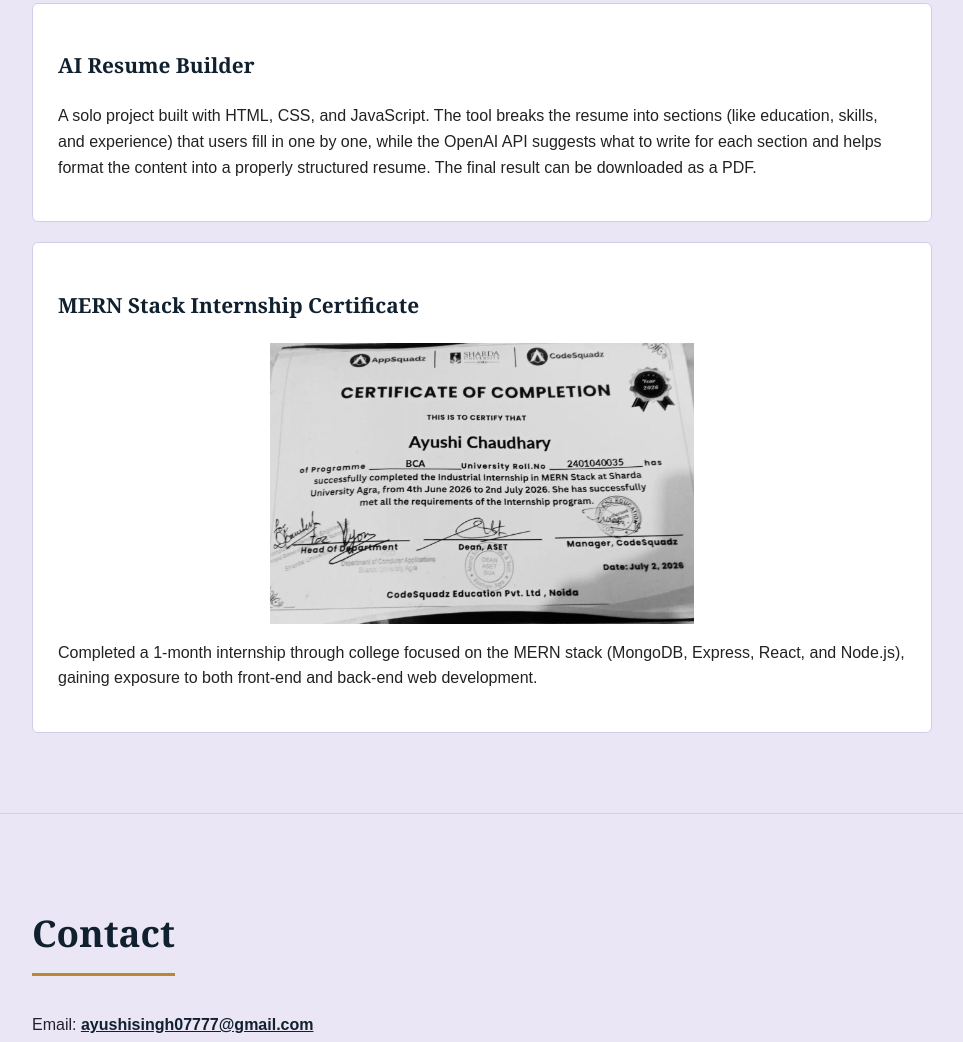
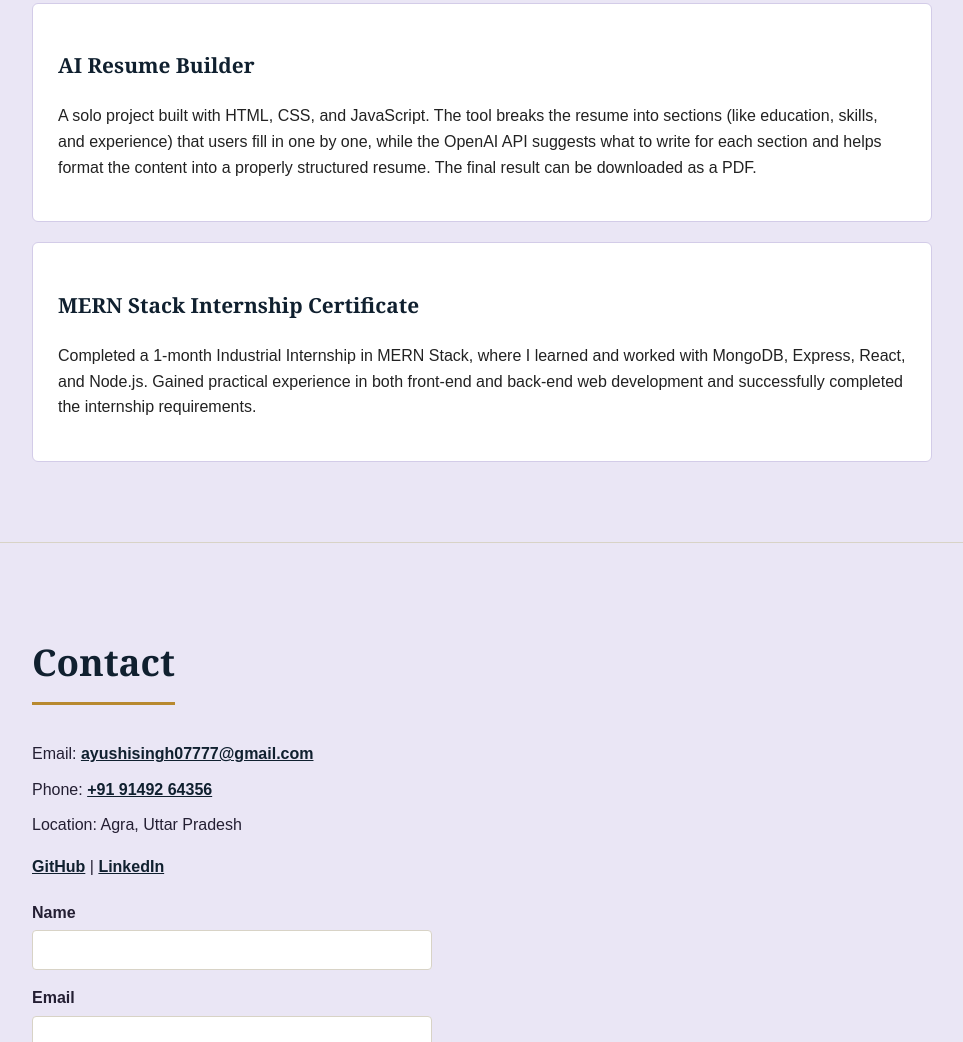
Before and after one commit to ayushi093/personal-portfolio, a plain HTML site: page index.html in a window 1280 px wide. Shown: the part 2388-3430 px from the top of the page, without its empty margins (158-1121 px from the left). Drawn offline with Linux system fonts and the light colour scheme.

Commit message:
Final portfolio version

```diff
--- a/index.html
+++ b/index.html
@@ -143,15 +143,13 @@
             be downloaded as a PDF.
           </p>
         </article>
-        <article class="cert-card">
+       <article>
           <h3>MERN Stack Internship Certificate</h3>
-          <img src="images/cert1.jpeg" alt="MERN Stack internship certificate">
-        <p>
-         Completed a 1-month internship through college focused on the MERN
-        stack (MongoDB, Express, React, and Node.js), gaining exposure to
-        both front-end and back-end web development.
-        </p>
-    </article>
+          <p>
+            Completed a 1-month Industrial Internship in MERN Stack, where I learned and worked with MongoDB, Express, React, and Node.js.
+            Gained practical experience in both front-end and back-end web development and successfully completed the internship requirements.
+          </p>
+        </article>
 
       </div>
     </section>
```
